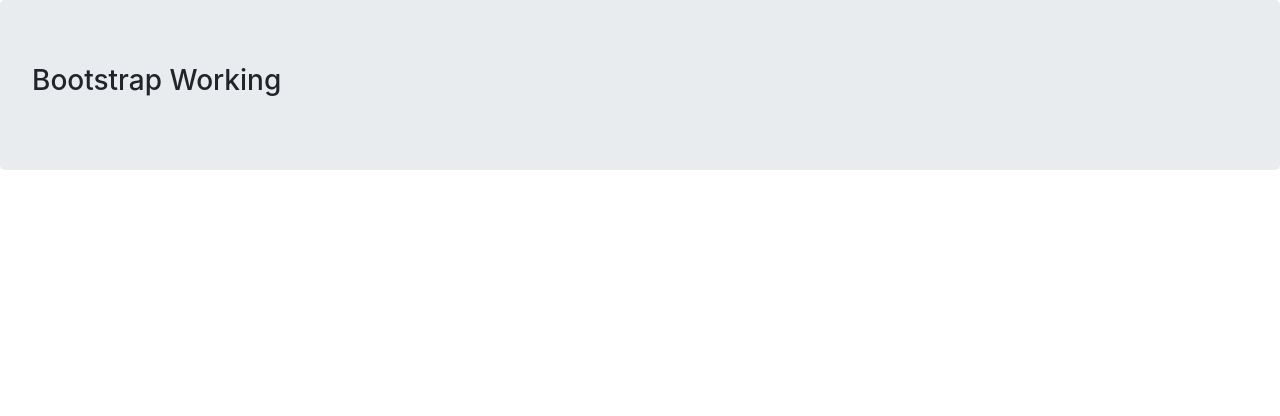
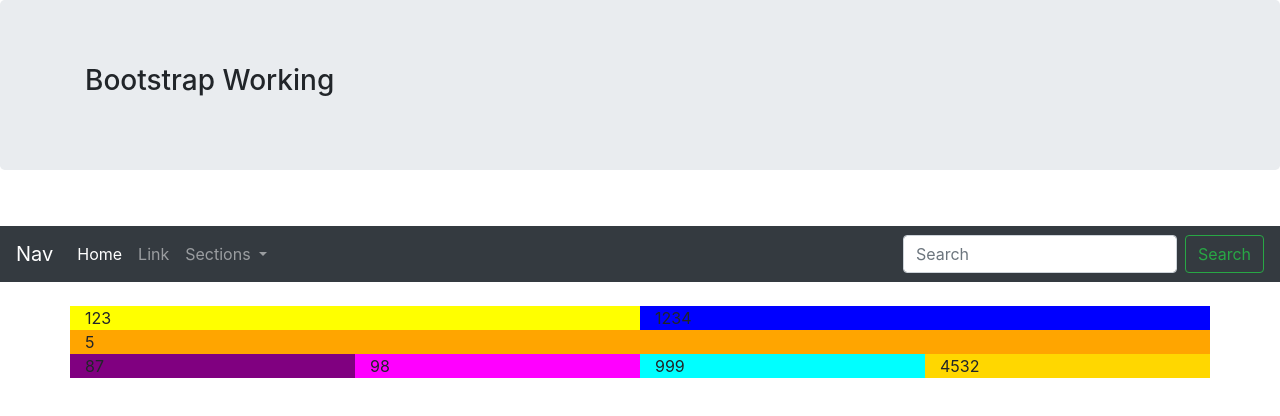
Before and after one commit to jwalsh370/news-app, a plain HTML site: page index.html in a window 1280 px wide. Drawn offline with nearby package versions, Linux system fonts and the light colour scheme.

Commit message:
add navbar and col outline : ;

```diff
--- a/index.html
+++ b/index.html
@@ -15,8 +15,78 @@
   <body>
     <head>
       <div class="jumbotron">
-        <h3>Bootstrap Working</h3>
+        <div class="container">
+          <h3>Bootstrap Working</h3>
+        </div>
+
       </div>
     </head>
+    <br>
+    <nav class="navbar navbar-expand-md navbar-dark bg-dark">
+  <a class="navbar-brand" href="#">Nav</a>
+  <button class="navbar-toggler" type="button" data-toggle="collapse" data-target="#navbarSupportedContent" aria-controls="navbarSupportedContent" aria-expanded="false" aria-label="Toggle navigation">
+    <span class="navbar-toggler-icon"></span>
+  </button>
+
+  <div class="collapse navbar-collapse" id="navbarSupportedContent">
+    <ul class="navbar-nav mr-auto">
+      <li class="nav-item active">
+        <a class="nav-link" href="#">Home <span class="sr-only">(current)</span></a>
+      </li>
+      <li class="nav-item">
+        <a class="nav-link" href="#">Link</a>
+      </li>
+      <li class="nav-item dropdown">
+        <a class="nav-link dropdown-toggle" href="#" id="navbarDropdown" role="button" data-toggle="dropdown" aria-haspopup="true" aria-expanded="false">
+          Sections
+        </a>
+        <div class="dropdown-menu" aria-labelledby="navbarDropdown">
+          <a class="dropdown-item" href="#">Justice</a>
+          <a class="dropdown-item" href="#">Crime</a>
+          <a class="dropdown-item" href="#">Art</a>
+          <a class="dropdown-item" href="#">Entertainment</a>
+          <a class="dropdown-item" href="#">Sports</a>
+
+          <div class="dropdown-divider"></div>
+          <a class="dropdown-item" href="#">Contact</a>
+        </div>
+      </li>
+    </ul>
+    <form class="form-inline my-2 my-lg-0">
+      <input class="form-control mr-sm-2" type="search" placeholder="Search" aria-label="Search">
+      <button class="btn btn-outline-success my-2 my-sm-0" type="submit">Search</button>
+    </form>
+  </div>
+</nav>
+<br>
+    <div class="container">
+      <div class="row">
+        <div class="col" style="background:yellow;">
+          123
+        </div>
+        <div class="col" style="background:blue;">
+          1234
+        </div>
+      </div>
+      <div class="row">
+        <div class="col-md" style="background:orange;">
+          5
+        </div>
+      </div>
+      <div class="row">
+        <div class="col-sm" style="background:purple;">
+          87
+        </div>
+        <div class="col-sm" style="background:magenta;">
+          98
+        </div>
+        <div class="col-sm" style="background:cyan;">
+          999
+        </div>
+        <div class="col-sm"style="background:gold;">
+          4532
+        </div>
+      </div>
+    </div>
   </body>
 </html>
```
